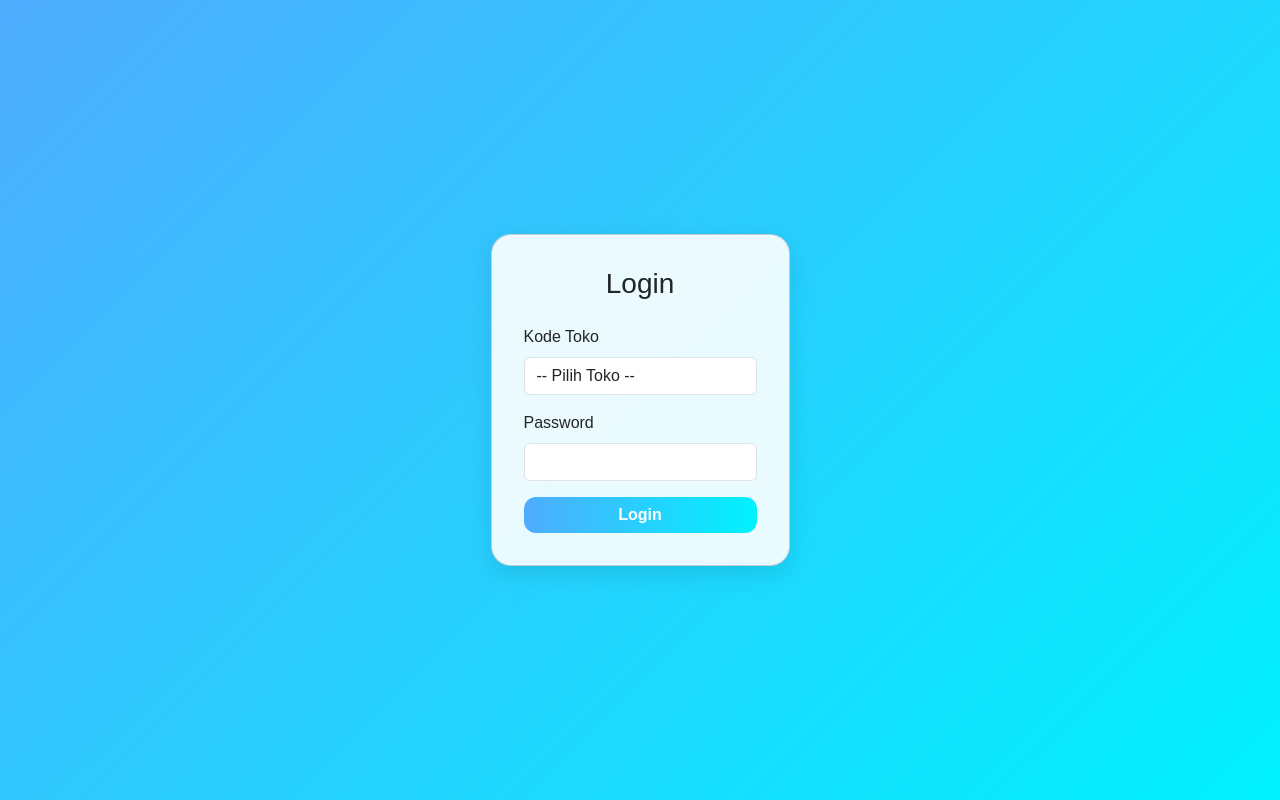
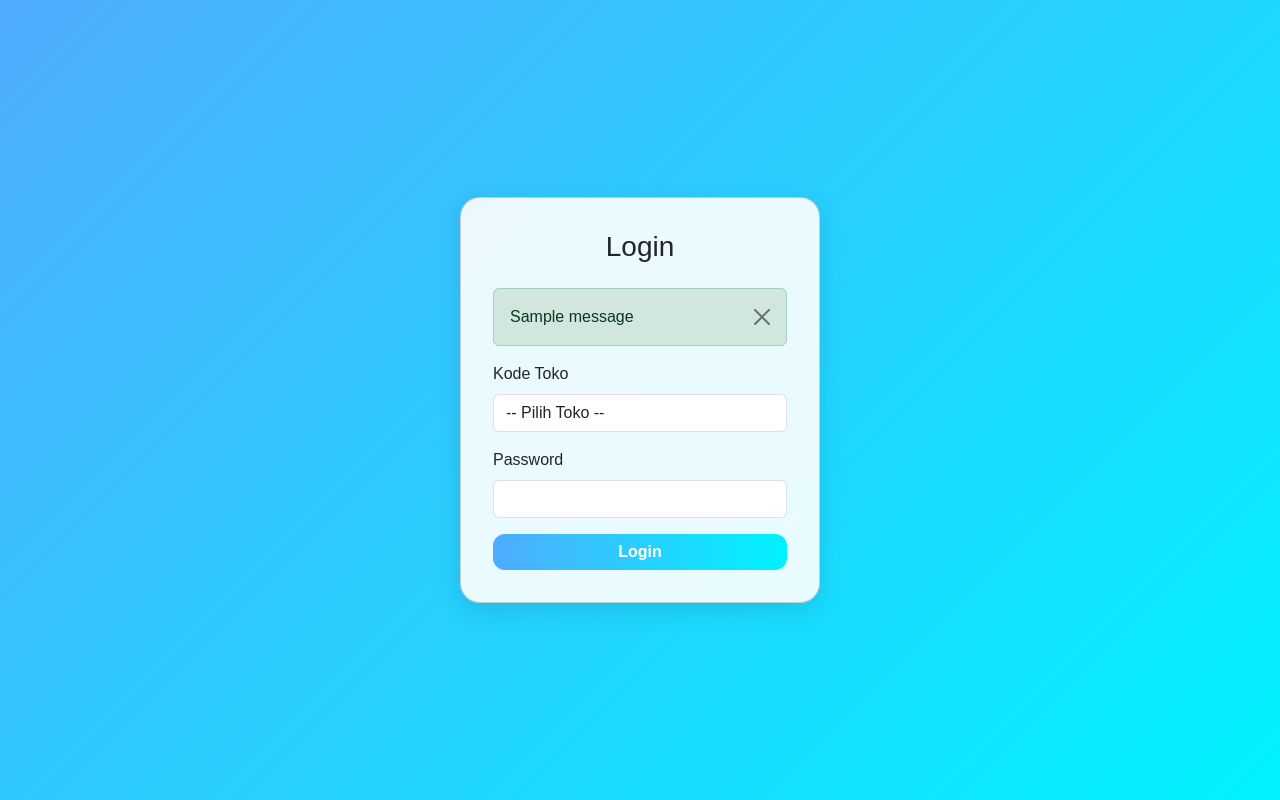
Before and after one commit to xnxxdhooomrzkyyy/bot-telegram, a Flask app: page / in a window 1280 px wide. Run offline with Flask 3, Linux system fonts and the light colour scheme; tables that the repository leaves empty hold one stand-in row (values such as "Sample post"); one stand-in notice (Sample message) is shown.

Commit message:
Update login.html

```diff
--- a/templates/login.html
+++ b/templates/login.html
@@ -20,6 +20,7 @@
       box-shadow: 0 8px 25px rgba(0,0,0,0.1);
       max-width: 360px;
       padding: 2rem;
+      width: 100%;
     }
     .btn-primary {
       border-radius: 12px;
@@ -32,14 +33,27 @@
 <body>
   <div class="card">
     <h3 class="text-center mb-4">Login</h3>
+
+    <!-- Flash Messages -->
+    {% with messages = get_flashed_messages(with_categories=true) %}
+      {% if messages %}
+        {% for category, message in messages %}
+          <div class="alert alert-{{ category }} alert-dismissible fade show" role="alert">
+            {{ message }}
+            <button type="button" class="btn-close" data-bs-dismiss="alert" aria-label="Close"></button>
+          </div>
+        {% endfor %}
+      {% endif %}
+    {% endwith %}
+
     <form method="post">
       <div class="mb-3">
         <label class="form-label">Kode Toko</label>
         <select name="kode_toko" class="form-control" required>
           <option value="">-- Pilih Toko --</option>
-          <option value="T8NR">T8NR</option>
-          <option value="TXMO">TXMO</option>
-          <!-- tambah toko lain sesuai app.py -->
+          {% for toko in toko_list %}
+            <option value="{{ toko }}">{{ toko }}</option>
+          {% endfor %}
         </select>
       </div>
       <div class="mb-3">
@@ -49,5 +63,7 @@
       <button type="submit" class="btn btn-primary w-100">Login</button>
     </form>
   </div>
+
+  <script src="https://cdn.jsdelivr.net/npm/bootstrap@5.3.0/dist/js/bootstrap.bundle.min.js"></script>
 </body>
-</html>
+  </html>
```
